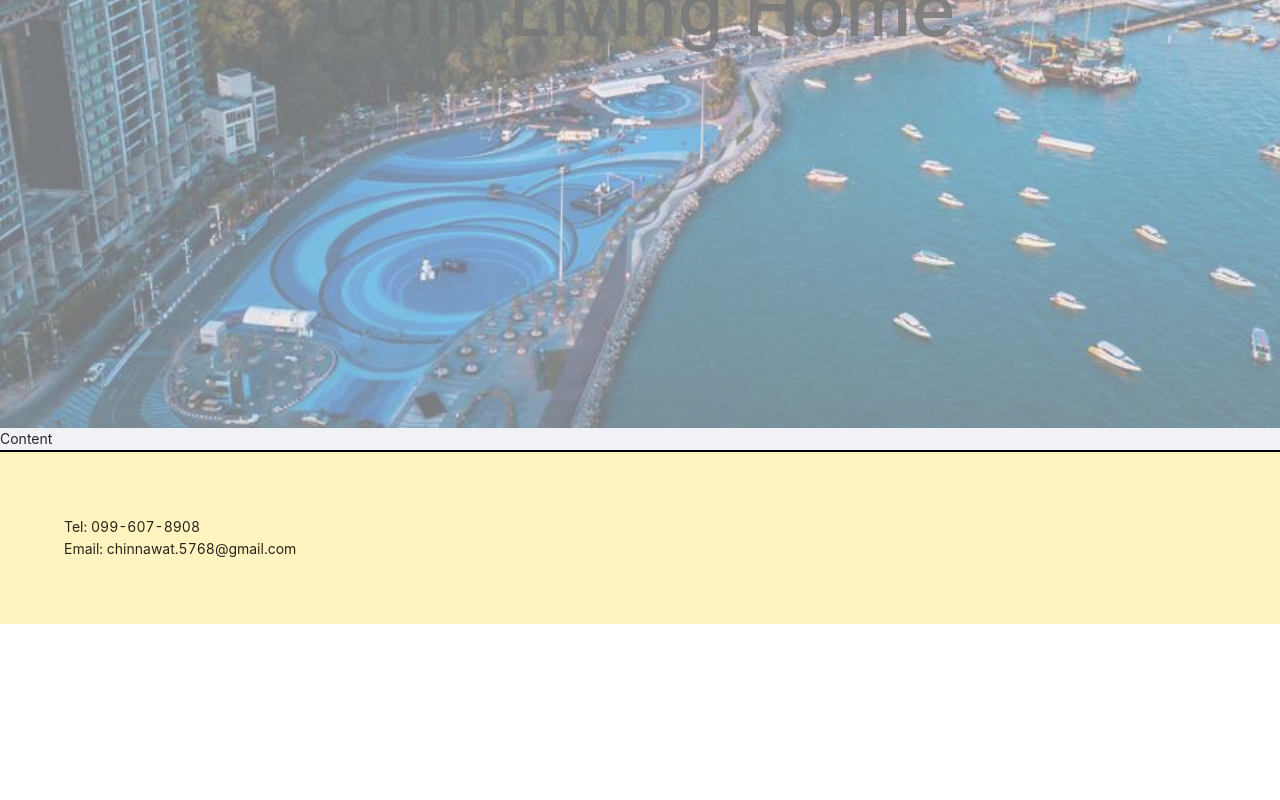
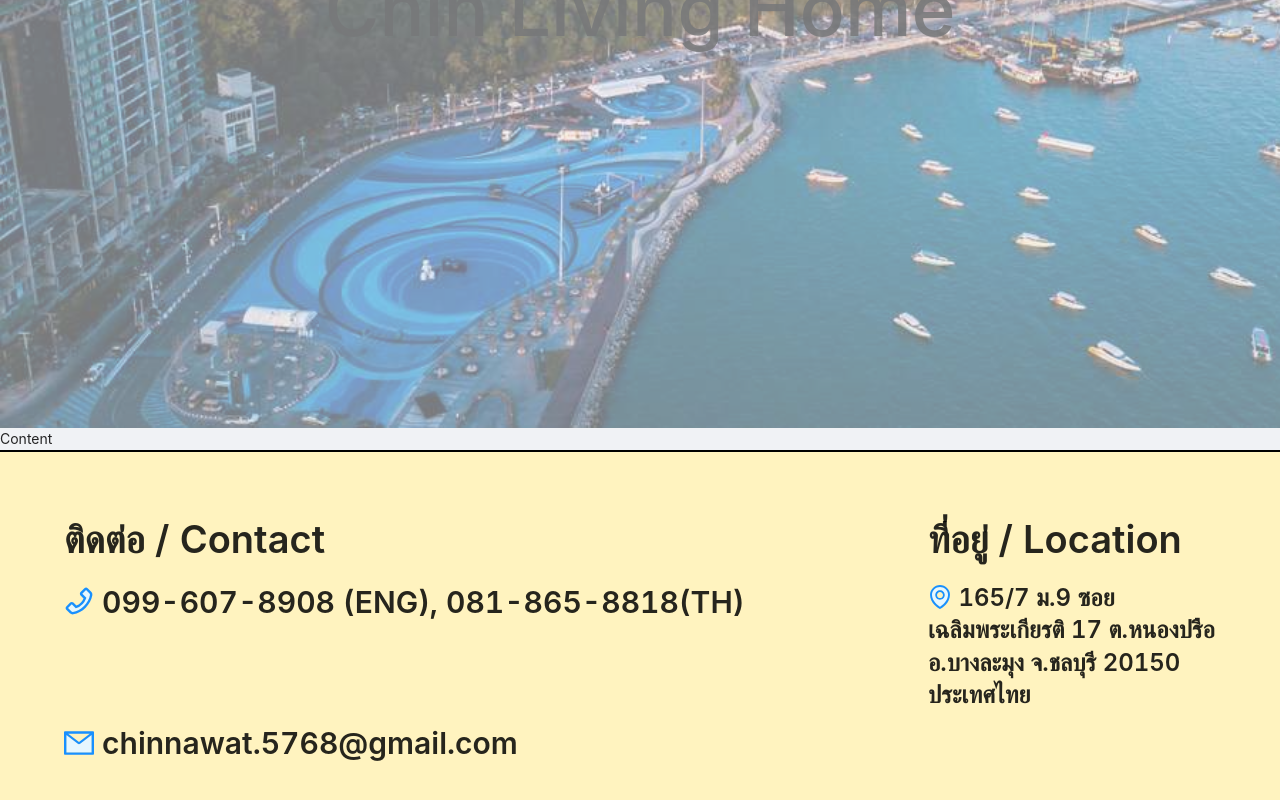
Before and after one commit to ChinLivingHome/SMhome.github.io, a React (Create React App) app: page / in a window 1280 px wide. Shown: the part 372-1172 px from the top of the page. Before the commit the page ends 996 px from the top, so only its background shows below. Built offline with nearby package versions, Linux system fonts and the light colour scheme.

Commit message:
-add bg and detail for footer

```diff
--- a/src/modules/Home.jsx
+++ b/src/modules/Home.jsx
@@ -1,11 +1,14 @@
 import React from "react"
 import 'antd/dist/antd.min.css'
-import { Col, Layout, Row } from 'antd';
+import {
+    PhoneTwoTone, MailTwoTone, EnvironmentTwoTone,
+  } from '@ant-design/icons';
+import { Col, Layout, Row, Typography } from 'antd';
 import '../assets/scss/Home.css'
-
 
 const Home = () => {
     const { Header, Footer, Content } = Layout;
+    const { Title } = Typography;
     return(
         <>
         <Layout>
@@ -20,14 +23,25 @@ const Home = () => {
             </Header>
             <Content>Content</Content>
             <Footer className='footer-bg'>
+                <Row>
+                    <Col span={18}>
+                        <Title> ติดต่อ / Contact </Title>
+                    </Col>
+                    <Col span={6}>
+                        <Title> ที่อยู่ / Location </Title>
+                    </Col>
+                </Row>
                 <Row justify="left">
                     <Col span={18}>
-                        Tel: 099-607-8908
+                        <Title level={2}><PhoneTwoTone /> 099-607-8908 (ENG), 081-865-8818(TH)</Title>
+                    </Col>
+                    <Col span={6}>
+                        <Title level={3}><EnvironmentTwoTone /> 165/7 ม.9 ซอยเฉลิมพระเกียรติ 17 ต.หนองปรือ อ.บางละมุง จ.ชลบุรี 20150 ประเทศไทย </Title>
                     </Col>
                 </Row>
                 <Row>
                     <Col span={18}>
-                        Email: chinnawat.5768@gmail.com
+                        <Title level={2}><MailTwoTone /> chinnawat.5768@gmail.com</Title>
                     </Col>
                 </Row>
             </Footer>
```
Also changed, not shown: src/assets/scss/Home.css (line endings or trailing spaces).
